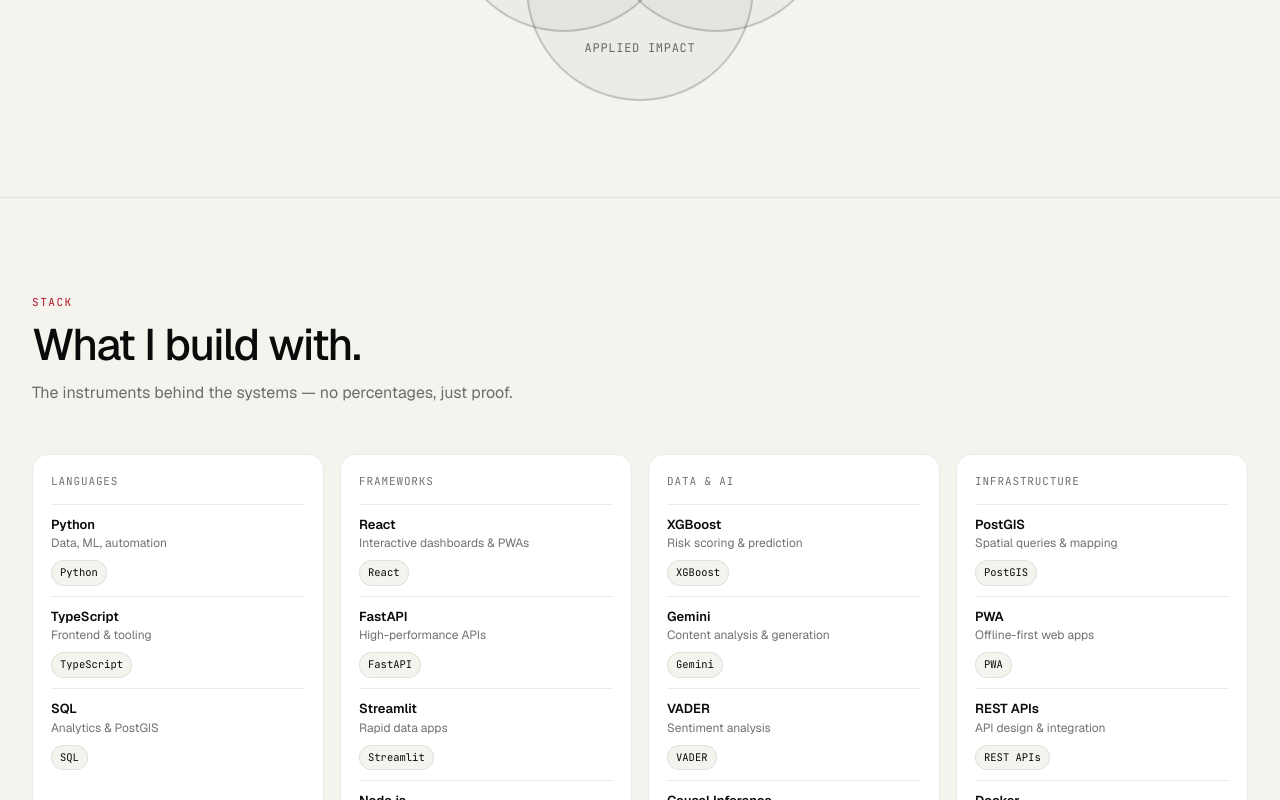
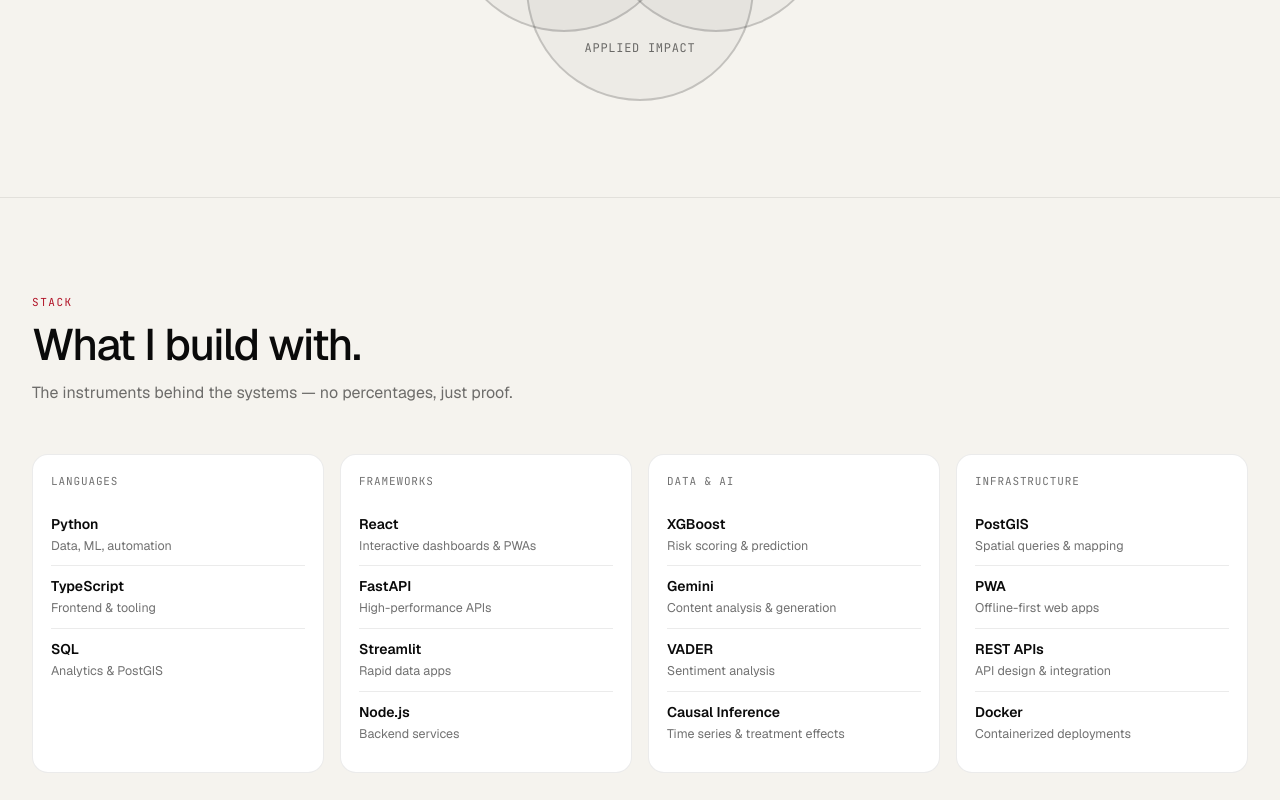
Before and after one commit to AshayK003/portfolio-hero, a Next.js app: page / in a window 1280 px wide. Shown: the part 2000-2800 px from the top of the page. Built offline with nearby package versions, Linux system fonts and the light colour scheme.

Commit message:
Redesign projects and skills as repo-style rows; add motto and scroll reveal

```diff
--- a/src/app/globals.css
+++ b/src/app/globals.css
@@ -62,6 +62,7 @@
 }
 @media(min-width:900px){.hero-glass{width:auto;max-width:none;text-align:left}}
 .hero-glass--pillars{font-family:var(--font-mono);font-size:11px;letter-spacing:0.14em;text-transform:uppercase;line-height:1.9;color:var(--color-ink);padding:10px 14px}
+.motto-line{display:block;font-family:var(--font-display);font-size:22px;font-weight:500;letter-spacing:-0.02em;line-height:1.45;text-transform:none}
 .hero-glass--headline{text-align:center}
 @media(min-width:900px){.hero-glass--headline{text-align:left;max-width:420px}}
 .hero-glass--identity{text-align:center}
@@ -118,7 +119,7 @@
 .section-title{font-size:clamp(28px,4vw,44px);line-height:1.05;letter-spacing:-0.03em;font-weight:500}
 .section-subtitle{font-size:16px;color:var(--color-ink-muted);max-width:62ch;margin-top:12px;line-height:1.6}
 
-/* Projects bento — clean cards, no gradients, subtle depth */
+/* Projects — featured panel + repo list */
 .projects-feature{display:grid;grid-template-columns:1fr;gap:24px;background:#fff;border:1px solid var(--color-ink-faint);border-radius:16px;padding:24px;transition:border-color 0.2s,transform 0.2s,box-shadow 0.2s}
 .projects-feature:hover{border-color:rgba(10,10,10,0.14);transform:translateY(-2px);box-shadow:0 8px 24px rgba(0,0,0,0.06)}
 @media(min-width:900px){.projects-feature{grid-template-columns:1.15fr 0.85fr;padding:28px}}
@@ -136,30 +137,36 @@
 .feature-metrics{display:flex;flex-wrap:wrap;gap:8px}
 .metric-pill{font-family:var(--font-mono);font-size:11px;letter-spacing:0.06em;background:var(--color-paper);border:1px solid var(--color-ink-faint);padding:6px 10px;border-radius:999px;transition:border-color 0.2s}
 .metric-pill:hover{border-color:rgba(10,10,10,0.2)}
-.bento{margin-top:20px;display:grid;grid-template-columns:1fr;gap:16px}
-@media(min-width:700px){.bento{grid-template-columns:repeat(2,1fr)}}
-@media(min-width:1024px){.bento{grid-template-columns:repeat(2,1fr);gap:18px}}
-@media(min-width:700px){.bento>.project-card:last-child:nth-child(odd){grid-column:span 2}}
-@media(max-width:500px){.bento{gap:12px}}
-.project-card{background:#fff;border:1px solid var(--color-ink-faint);border-radius:16px;padding:22px;display:flex;flex-direction:column;gap:10px;transition:border-color 0.2s,transform 0.2s,box-shadow 0.2s}
-.project-card:hover{border-color:rgba(10,10,10,0.16);transform:translateY(-2px);box-shadow:0 8px 20px rgba(0,0,0,0.05)}
-@media(max-width:500px){.project-card{padding:18px}}
-.project-top{display:flex;align-items:center;gap:10px}
-.project-icon{width:36px;height:36px;border-radius:10px;display:grid;place-items:center;background:var(--color-paper);border:1px solid var(--color-ink-faint);color:var(--color-ink);transition:background 0.2s,border-color 0.2s}
-.project-card:hover .project-icon{background:var(--color-ink);color:var(--color-paper);border-color:transparent}
-@media(max-width:500px){.project-icon{width:32px;height:32px}}
-.project-category{font-family:var(--font-mono);font-size:11px;letter-spacing:0.08em;text-transform:uppercase;color:var(--color-ink-muted)}
-.project-title{font-size:17px;font-weight:600;letter-spacing:-0.02em;line-height:1.3}
-.project-tagline{font-size:13px;color:var(--color-ink-muted);line-height:1.4;margin-top:2px}
-.project-desc{font-size:14px;line-height:1.6;color:rgba(10,10,10,0.72);flex:1}
-@media(max-width:500px){.project-desc{font-size:13px}}
-.project-tags{display:flex;flex-wrap:wrap;gap:6px;margin-top:2px}
-.project-tag{font-family:var(--font-mono);font-size:10.5px;letter-spacing:0.06em;padding:5px 8px;border-radius:999px;background:var(--color-paper);border:1px solid var(--color-ink-faint);transition:border-color 0.2s}
-.project-tag:hover{border-color:rgba(10,10,10,0.2)}
-@media(max-width:500px){.project-tag{font-size:10px;padding:4px 7px}}
-.project-footer{margin-top:auto;display:flex;align-items:center;gap:6px;font-family:var(--font-mono);font-size:12px;font-weight:500;color:var(--color-crimson)}
-.project-footer svg{transition:transform 0.2s}
-.project-card:hover .project-footer svg{transform:translateX(3px)}
+/* Repo list — Primer-style rows */
+.repo-list{margin-top:8px}
+.repo-row{display:flex;gap:14px;align-items:flex-start;width:100%;padding:20px 12px;text-align:left;transition:background .2s}
+.repo-row+.repo-row{border-top:1px solid var(--color-ink-faint)}
+.repo-row:hover{background:#fff}
+.repo-icon{width:36px;height:36px;flex-shrink:0;border-radius:10px;display:grid;place-items:center;background:#fff;border:1px solid var(--color-ink-faint);color:var(--color-ink);transition:background .2s,border-color .2s,color .2s}
+.repo-row:hover .repo-icon{background:var(--color-ink);color:var(--color-paper);border-color:transparent}
+.repo-main{flex:1;min-width:0;display:flex;flex-direction:column;gap:6px}
+.repo-name-row{display:flex;align-items:baseline;gap:10px;flex-wrap:wrap}
+.repo-name{font-size:17px;font-weight:600;letter-spacing:-.02em;transition:color .2s}
+.repo-row:hover .repo-name{color:var(--color-crimson)}
+.repo-tagline{font-size:13px;color:var(--color-ink-muted)}
+.repo-desc{font-size:14px;line-height:1.6;color:rgba(10,10,10,.72)}
+.repo-meta{display:flex;flex-wrap:wrap;gap:6px 14px;font-family:var(--font-mono);font-size:11.5px;color:var(--color-ink-muted)}
+.repo-lang{display:inline-flex;align-items:center;gap:6px}
+.lang-dot{width:10px;height:10px;border-radius:50%;display:inline-block}
+.repo-arrow{flex-shrink:0;margin-top:4px;color:var(--color-crimson);opacity:0;transform:translateX(-4px);transition:opacity .2s,transform .2s}
+.repo-row:hover .repo-arrow{opacity:1;transform:none}
+@media(max-width:500px){.repo-row{padding:16px 4px}.repo-arrow{display:none}}
+/* Scroll reveal — staggered card entrances, no dependencies */
+[data-reveal]{opacity:0;transform:translateY(18px);transition:opacity .6s ease var(--reveal-delay,0ms),transform .6s cubic-bezier(.22,.61,.36,1) var(--reveal-delay,0ms)}
+.is-visible [data-reveal]{opacity:1;transform:none}
+/* Skill card hover */
+.skill-card{position:relative;transition:border-color .2s,transform .2s,box-shadow .2s}
+.skill-card:hover{border-color:rgba(10,10,10,.16);transform:translateY(-2px);box-shadow:0 8px 20px rgba(0,0,0,.05)}
+@media (prefers-reduced-motion:reduce){
+  [data-reveal]{opacity:1;transform:none;transition:none}
+  .skill-card{transition:none}
+  .skill-card:hover{transform:none}
+}
 
 /* About */
 .about-grid{display:grid;grid-template-columns:1fr;gap:32px}
@@ -188,12 +195,11 @@
 @media(min-width:1100px){.skills-grid{grid-template-columns:repeat(4,1fr)}}
 .skill-card{background:#fff;border:1px solid var(--color-ink-faint);border-radius:16px;padding:18px}
 .skill-card-header{display:flex;align-items:center;gap:8px;margin-bottom:14px;font-family:var(--font-mono);font-size:11px;letter-spacing:0.08em;text-transform:uppercase;color:var(--color-ink-muted)}
-.skill-item{padding:10px 0;border-top:1px solid var(--color-ink-faint)}
-.skill-item:first-child{border-top:none;padding-top:0}
-.skill-item-name{font-size:13px;font-weight:600}
-.skill-item-desc{font-size:12px;color:var(--color-ink-muted)}
-.skill-pills{display:flex;flex-wrap:wrap;gap:6px;margin-top:8px}
-.skill-pill{font-family:var(--font-mono);font-size:10.5px;padding:4px 8px;border-radius:999px;background:var(--color-paper);border:1px solid var(--color-ink-faint)}
+/* Skill lines — README-style rows */
+.skill-line{padding:10px 0}
+.skill-line+.skill-line{border-top:1px solid var(--color-ink-faint)}
+.skill-line-name{font-size:14px;font-weight:600}
+.skill-line-desc{font-size:12.5px;color:var(--color-ink-muted);margin-top:2px}
 
 /* Contact */
 .contact-grid{display:grid;grid-template-columns:1fr;gap:20px}
--- a/src/app/layout.tsx
+++ b/src/app/layout.tsx
@@ -68,6 +68,9 @@
   return (
     <html lang="en" className={`${geist.variable} ${mono.variable} ${geistMono.variable}`}>
       <body>
+        <noscript>
+          <style>{`[data-reveal]{opacity:1 !important;transform:none !important}`}</style>
+        </noscript>
         <ConsoleCredit />
         <ServiceWorkerRegister />
         {children}
--- a/src/components/Hero.tsx
+++ b/src/components/Hero.tsx
@@ -19,7 +19,9 @@
         </div>
 
         <div className="hero-glass hero-glass--pillars">
-          SYSTEMS<br />RESEARCH<br />OPEN<br />IMPACT
+          <span className="motto-line">Intend.</span>
+          <span className="motto-line">Design.</span>
+          <span className="motto-line">Deliver.</span>
         </div>
 
         <div className="hero-glass hero-glass--headline">
--- /dev/null
+++ b/src/components/RevealGroup.tsx
@@ -0,0 +1,50 @@
+"use client"
+import { useEffect, useRef } from "react"
+import type { CSSProperties, ReactNode } from "react"
+
+/**
+ * Observes its own box once; when it enters the viewport, tags itself
+ * `is-visible` so `[data-reveal]` children stagger in via CSS.
+ * The wrapper renders the exact className given, so grid/layout CSS is untouched.
+ */
+export function RevealGroup({
+  children,
+  className,
+  style,
+}: {
+  children: ReactNode
+  className?: string
+  style?: CSSProperties
+}) {
+  const ref = useRef<HTMLDivElement>(null)
+
+  useEffect(() => {
+    const root = ref.current
+    if (!root) return
+    const kids = Array.from(root.querySelectorAll("[data-reveal]"))
+    kids.forEach((kid, i) => {
+      ;(kid as HTMLElement).style.setProperty("--reveal-delay", `${Math.min(i, 8) * 70}ms`)
+    })
+    if (typeof IntersectionObserver === "undefined") {
+      root.classList.add("is-visible")
+      return
+    }
+    const obs = new IntersectionObserver(
+      (entries) => {
+        if (entries[0].isIntersecting) {
+          root.classList.add("is-visible")
+          obs.disconnect()
+        }
+      },
+      { threshold: 0.12 }
+    )
+    obs.observe(root)
+    return () => obs.disconnect()
+  }, [])
+
+  return (
+    <div ref={ref} className={className} style={style}>
+      {children}
+    </div>
+  )
+}
--- a/src/components/Stack.tsx
+++ b/src/components/Stack.tsx
@@ -1,5 +1,6 @@
 "use client"
 import { site } from "@/config"
+import { RevealGroup } from "./RevealGroup"
 
 export function Stack() {
   return (
@@ -10,22 +11,19 @@
         <p className="section-subtitle">The instruments behind the systems — no percentages, just proof.</p>
       </div>
 
-      <div className="skills-grid">
+      <RevealGroup className="skills-grid">
         {site.stack.map((cat) => (
-          <div key={cat.category} className="skill-card">
+          <div key={cat.category} className="skill-card" data-reveal>
             <div className="skill-card-header">{cat.category}</div>
             {cat.items.map((item) => (
-              <div key={item.name} className="skill-item">
-                <div className="skill-item-name">{item.name}</div>
-                <div className="skill-item-desc">{item.description}</div>
-                <div className="skill-pills">
-                  <span className="skill-pill">{item.name}</span>
-                </div>
+              <div key={item.name} className="skill-line">
+                <div className="skill-line-name">{item.name}</div>
+                <div className="skill-line-desc">{item.description}</div>
               </div>
             ))}
           </div>
         ))}
-      </div>
+      </RevealGroup>
     </section>
   )
 }
--- a/src/config.ts
+++ b/src/config.ts
@@ -49,6 +49,10 @@
           "Enter any NSE ticker for a BULLISH / NEUTRAL / BEARISH signal: smart ticker search (504 aliases, handles rebrands and splits), 9-source news sentiment with event-aware scoring across 19 event types, a SmartScore 0-100 fusing recency-weighted EWMA, headline breadth and news volume, enhanced VADER plus a 123-term Indian financial lexicon, and RSI(14)/MACD technicals. 139 tests, AGPL v3.",
         tags: ["Streamlit", "Python", "NLP", "Finance"],
         url: "https://github.com/AshayK003/nse-sentiment-analyzer",
+        lang: "Python",
+        langColor: "#3572A5",
+        tests: "139 tests",
+        license: "AGPL-3.0",
         featured: true,
       },
       {
@@ -58,6 +62,10 @@
           "Production-grade PWA connecting NGOs with nearby volunteers. PostGIS proximity matching scored by skill and road distance (OSRM), role-based dashboards for volunteers/NGOs/corporates, a karma points + streaks incentive system with leaderboard, offline-ready installable PWA, and Supabase Row-Level Security. React + Vite frontend on Vercel, Express backend on Render.",
         tags: ["React", "PostGIS", "Supabase", "PWA", "TypeScript"],
         url: "https://github.com/AshayK003/KarmaMap",
+        lang: "TypeScript",
+        langColor: "#3178c6",
+        tests: "",
+        license: "",
         featured: true,
       },
       {
@@ -67,6 +75,10 @@
           "Upload a holdings CSV (or try the sample) for a full risk report: Historical, Parametric and Cornish-Fisher VaR at 95/99, CVaR, Sharpe and Sortino, beta vs Nifty, 10,000-path Monte Carlo, HMM regime detection, Hierarchical Risk Parity optimization and scenario stress tests. 355 tests, 90 percent coverage, zero API keys. Deployed on Streamlit Cloud.",
         tags: ["Streamlit", "Python", "Risk Analytics"],
         url: "https://github.com/AshayK003/nse-portfolio-risk-scanner",
+        lang: "Python",
+        langColor: "#3572A5",
+        tests: "355 tests",
+        license: "",
         featured: true,
       },
       {
@@ -76,6 +88,10 @@
                 "Auto-fetches daily FII/DII flows from NSE India into SQLite; 4 interactive charts (net flow trend, FII vs DII, rolling averages, Nifty overlay), date-range filtering and CSV export. Premium UI with Lucide icons, zero cron, no API keys. 49 tests, AGPL v3.",
               tags: ["Streamlit", "Python", "nsepython"],
               url: "https://github.com/AshayK003/fii-dii-dashboard",
+              lang: "Python",
+              langColor: "#3572A5",
+              tests: "49 tests",
+              license: "AGPL-3.0",
               featured: false,
             },
             {
@@ -85,6 +101,10 @@
                 "Computes the gap between Paris Agreement NDC pledges and actual energy-transition trajectories for 200+ countries. A 0-100 Green Score from 6 energy shares, real-time slider re-ranking, Plotly choropleth maps, CSV/XLSX upload with auto-preprocessing, and country classification (hidden champions to laggards). 123 tests, MIT.",
               tags: ["Streamlit", "Python", "Climate"],
               url: "https://github.com/AshayK003/DeltaGrid",
+              lang: "Python",
+              langColor: "#3572A5",
+              tests: "123 tests",
+              license: "MIT",
               featured: false,
             },
       {
@@ -94,6 +114,10 @@
         "Did that policy work? Five causal methods — ARIMA ITS, SARIMAX, Bayesian STS (Google CausalImpact), Difference-in-Differences, and Synthetic Control — with counterfactual charts, p-values, 95 percent CIs, placebo sensitivity checks, and PDF/HTML export. 207 tests, 11 pre-loaded datasets, MIT.",
         tags: ["Streamlit", "Python", "Causal Inference"],
         url: "https://github.com/AshayK003/CausalLens",
+        lang: "Python",
+        langColor: "#3572A5",
+        tests: "207 tests",
+        license: "MIT",
         featured: false,
       },
       {
@@ -103,6 +127,10 @@
         "Realistic synthetic data from statistical metadata alone — no training, no GPU, no cloud calls. A Schema Knowledge Graph of real schemas (Kaggle, UCI, URLs), an Imperfection Fingerprint engine for nulls/outliers/noise, and batched iterative generation with KS-stat quality tuning. Seed-deterministic, SDV optional. AGPL v3.",
         tags: ["Python", "Streamlit", "SDV", "NumPy"],
         url: "https://github.com/AshayK003/DataSmith",
+        lang: "Python",
+        langColor: "#3572A5",
+        tests: "",
+        license: "AGPL-3.0",
         featured: false,
       },
       {
@@ -112,6 +140,10 @@
         "Corporate filing monitor for BSE-listed stocks: polls the BSE Announcements API daily, downloads attached PDFs, extracts text with pypdf, classifies by type and sections them, then diffs each section against the prior filing so you spot what changed. Pure Python plus SQLite, zero external services.",
         tags: ["Streamlit", "Python", "NLP"],
         url: "https://github.com/AshayK003/DiffIQ",
+        lang: "Python",
+        langColor: "#3572A5",
+        tests: "",
+        license: "",
         featured: false,
       },
       {
@@ -121,6 +153,10 @@
         "Three lines of code for a PDF with a table, chart, and header. A thin wrapper over ReportLab with a clean Document model and two-pass rendering for page numbers — headings, paragraphs, tables, charts, and a running header without the boilerplate. Published on PyPI (pdf-studio-py), AGPL v3.",
         tags: ["Python", "ReportLab", "PDF"],
         url: "https://github.com/AshayK003/pdf-studio",
+        lang: "Python",
+        langColor: "#3572A5",
+        tests: "",
+        license: "AGPL-3.0",
         featured: false,
       },
       {
@@ -130,6 +166,10 @@
         "Chrome extension plus a lightweight Python backend that pins competitor pricing pages and alerts you on change. CSS-selector targeting ignores nav/footer noise, a visual diff overlay highlights changes inline, and the backend polls on a schedule with email, Slack, and Telegram alerts. 10-second install, zero infra cost. MIT.",
         tags: ["WXT", "Preact", "FastAPI", "Chrome Extension"],
         url: "https://github.com/AshayK003/PriceSentinel",
+        lang: "TypeScript",
+        langColor: "#3178c6",
+        tests: "",
+        license: "MIT",
         featured: false,
       },
       {
@@ -139,6 +179,10 @@
         "The largest curated collection of real-world problem statements — 56 problems across 5 tracks (Global South Impact, US Civic Tech, India Impact, Frontier AI, Rapid Prototypes). Every problem is grounded in 200+ cited papers and 100+ linked datasets, ready to build for hackathons, capstones, and portfolios. MIT.",
         tags: ["Research", "Markdown", "Open Data"],
         url: "https://github.com/AshayK003/hackathon-problem-statements",
+        lang: "Markdown",
+        langColor: "#083fa1",
+        tests: "",
+        license: "MIT",
         featured: false,
       },
     ],
```
Also changed, not shown: src/components/Projects.tsx (+48 -40 lines).
